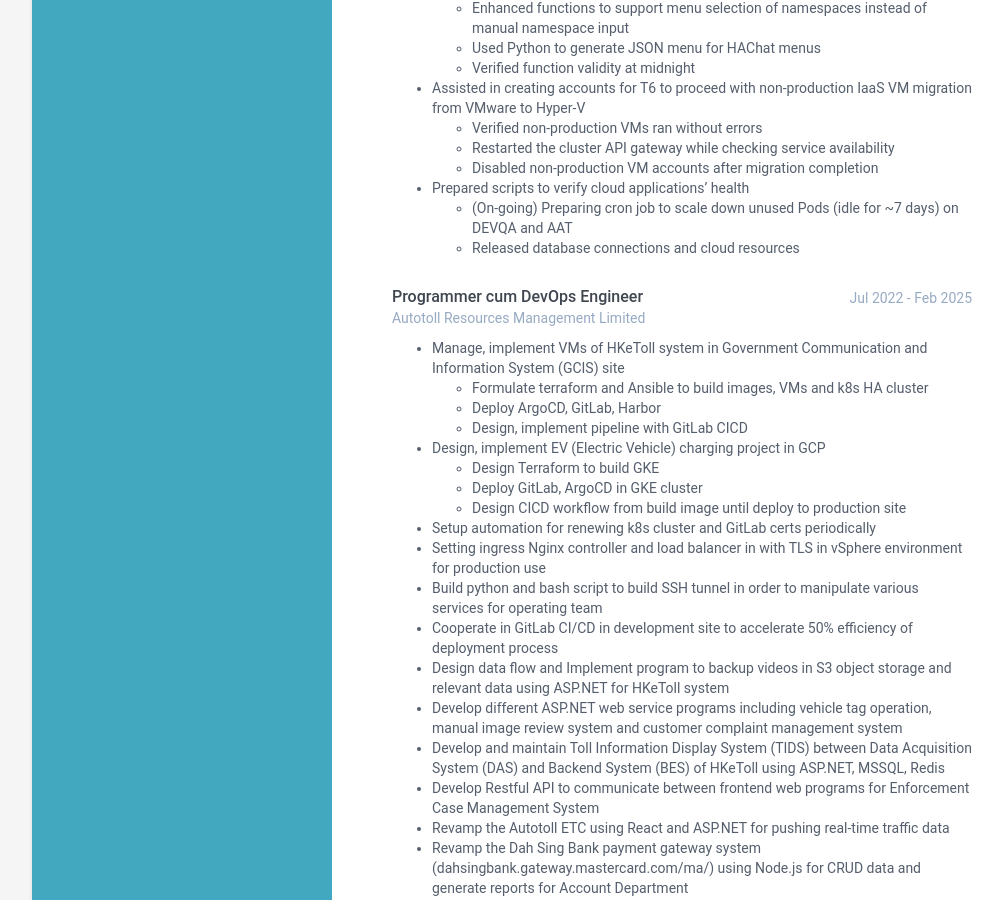
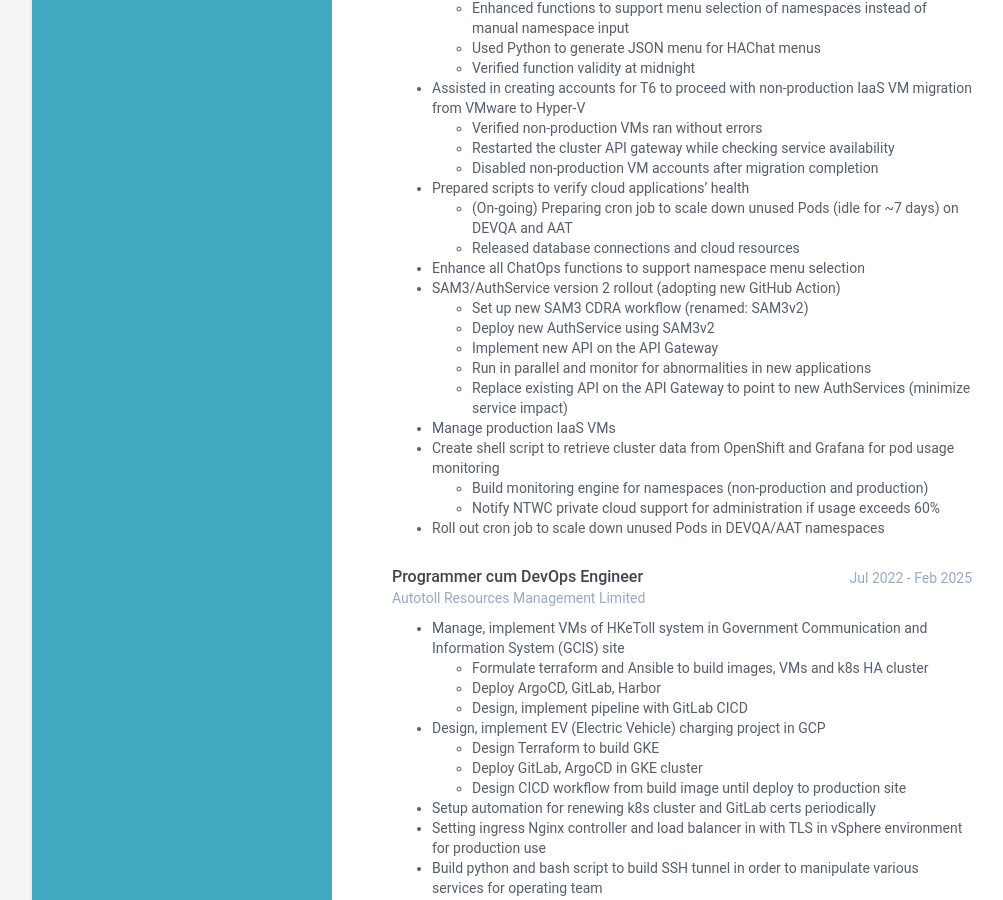
Before and after one commit to Ovvio2311/online-resume, a Jekyll site: the page built from index.html, in a window 1280 px wide and 900 px high, scrolled down 650 px. Shown: the whole window, without its empty margins (108-1111 px from the left). Built offline with Jekyll 4.4.1, drawn with Linux system fonts in a browser that asks for light colours.

Commit message:
Update data.yml

```diff
--- a/_data/data.yml
+++ b/_data/data.yml
@@ -103,6 +103,19 @@ experiences:
           - Prepared scripts to verify cloud applications’ health
               - (On-going) Preparing cron job to scale down unused Pods (idle for ~7 days) on DEVQA and AAT
               - Released database connections and cloud resources
+          -	Enhance all ChatOps functions to support namespace menu selection
+          - SAM3/AuthService version 2 rollout (adopting new GitHub Action)
+            - Set up new SAM3 CDRA workflow (renamed: SAM3v2)
+            - Deploy new AuthService using SAM3v2
+            - Implement new API on the API Gateway
+            - Run in parallel and monitor for abnormalities in new applications
+            - Replace existing API on the API Gateway to point to new AuthServices (minimize service impact)
+          - Manage production IaaS VMs
+          - Create shell script to retrieve cluster data from OpenShift and Grafana for pod usage monitoring
+            - Build monitoring engine for namespaces (non-production and production)
+            - Notify NTWC private cloud support for administration if usage exceeds 60%
+          - Roll out cron job to scale down unused Pods in DEVQA/AAT namespaces
+
       - role: Programmer cum DevOps Engineer
         time: Jul 2022 - Feb 2025
         company: Autotoll Resources Management Limited
```
